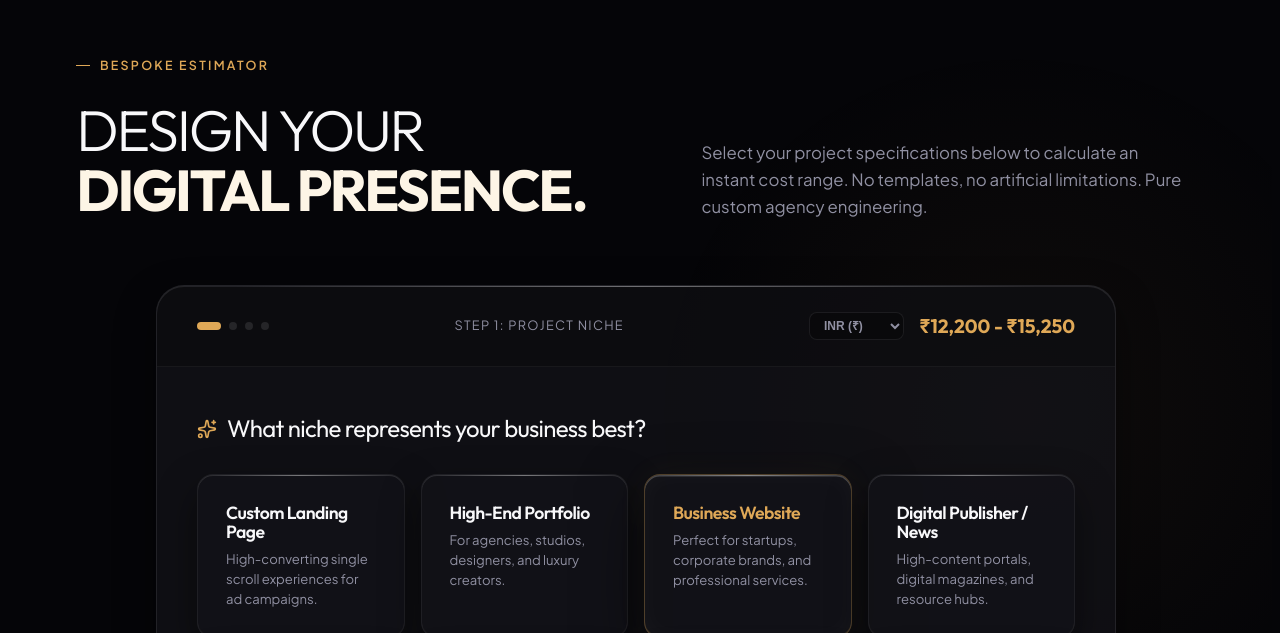
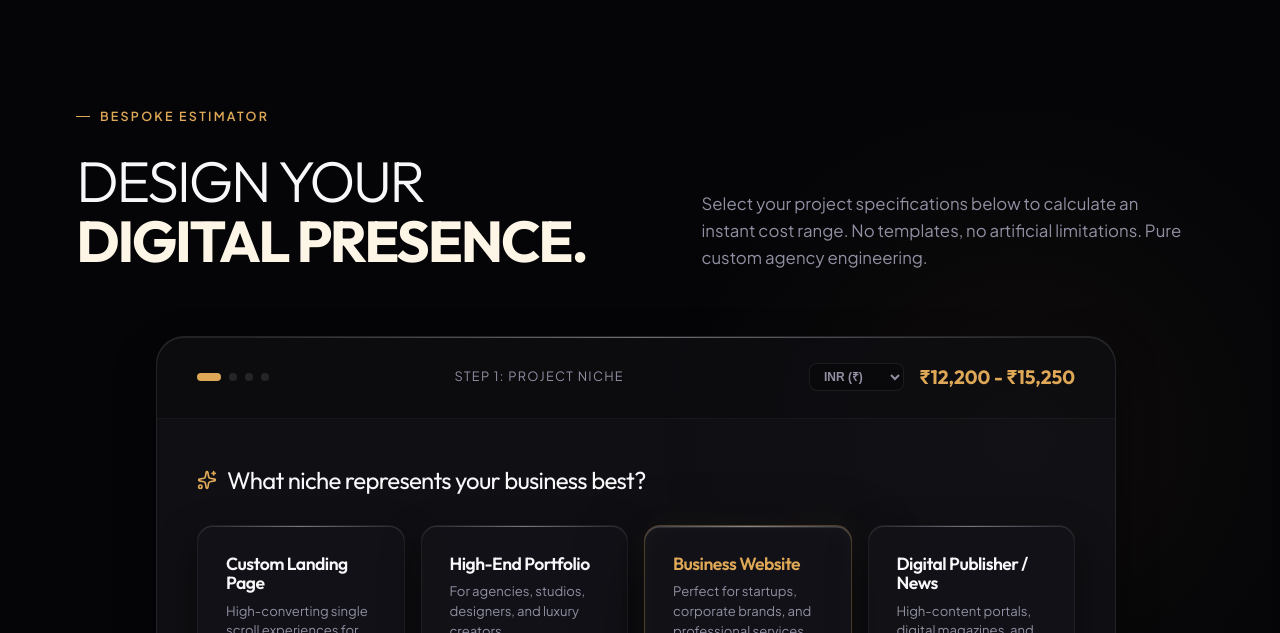
Before and after one commit to sherhanabid123-debug/Scalera, a React (Vite) app: page / in a window 1280 px wide. Shown: the part 2667-3300 px from the top of the page. Built offline with nearby package versions, Linux system fonts and the light colour scheme.

Commit message:
Auto-save: 2026-07-04 12:34:12

```diff
--- a/src/components/sections/BriefPlanner.jsx
+++ b/src/components/sections/BriefPlanner.jsx
@@ -190,7 +190,7 @@ const BriefPlanner = () => {
       id="estimator"
       className="section"
       style={{
-        padding: "clamp(4.5rem, 7vw, 6rem) var(--pad-x)",
+        padding: "clamp(7rem, 11vw, 10rem) var(--pad-x) clamp(5rem, 8vw, 7rem)",
         position: "relative",
         overflow: "hidden",
         borderTop: "1px solid var(--border-subtle)",
```
